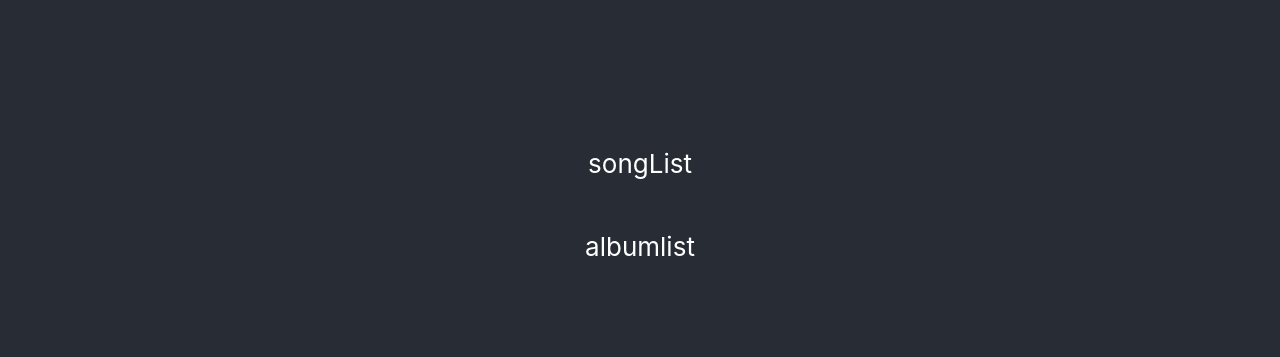
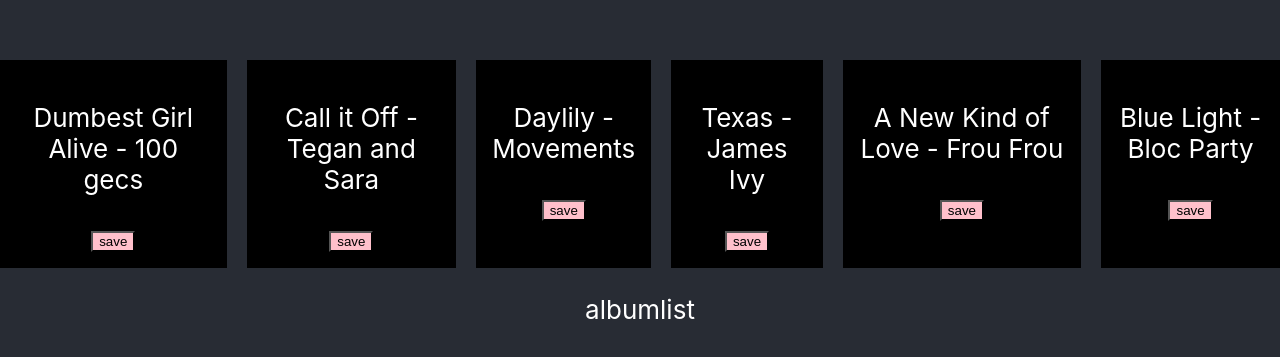
Before and after one commit to tecxh/vigilant-dollop, a React (Create React App) app: page / in a window 1280 px wide. Shown: the part 195-552 px from the top of the page. Built offline with nearby package versions, Linux system fonts and the light colour scheme.

Commit message:
map songs, todo handler

```diff
--- a/src/App.tsx
+++ b/src/App.tsx
@@ -2,10 +2,14 @@
 import { AlbumList, SongList } from './components';
 
 function App() {
+  const handleSaveSong = (songId: string) => {
+    console.info(`todo - save song ${songId}`)
+  }
+
   return (
     <div className="App">
       <header className="App-header">
-        <SongList />
+        <SongList onSave={handleSaveSong} />
         <AlbumList />
       </header>
     </div>
--- a/src/components/SongList/SongList.tsx
+++ b/src/components/SongList/SongList.tsx
@@ -1,9 +1,22 @@
-export const SongList = () => {
-  const placeholder = 'songList';
+import { mockSongs } from '../../mocks';
 
+interface SongListProps {
+  onSave: (songId: string) => void;
+}
+
+export const SongList = ({ onSave }: SongListProps) => {
   return (
-    <p>
-      {placeholder}
-    </p>
+    <div style={{ display: 'flex', flexDirection: 'row', columnGap: 20 }}>
+      {mockSongs.map((song) => {
+        const { title, artist, _id } = song;
+
+        return (
+          <div key={_id} style={{ backgroundColor: 'black', padding: 16 }}>
+            <p>{`${title} - ${artist}`}</p>
+            <button onClick={() => onSave(_id)} style={{ backgroundColor: 'pink' }}>save</button>
+          </div>
+        )
+      })}
+    </div>
   )
 }
```
